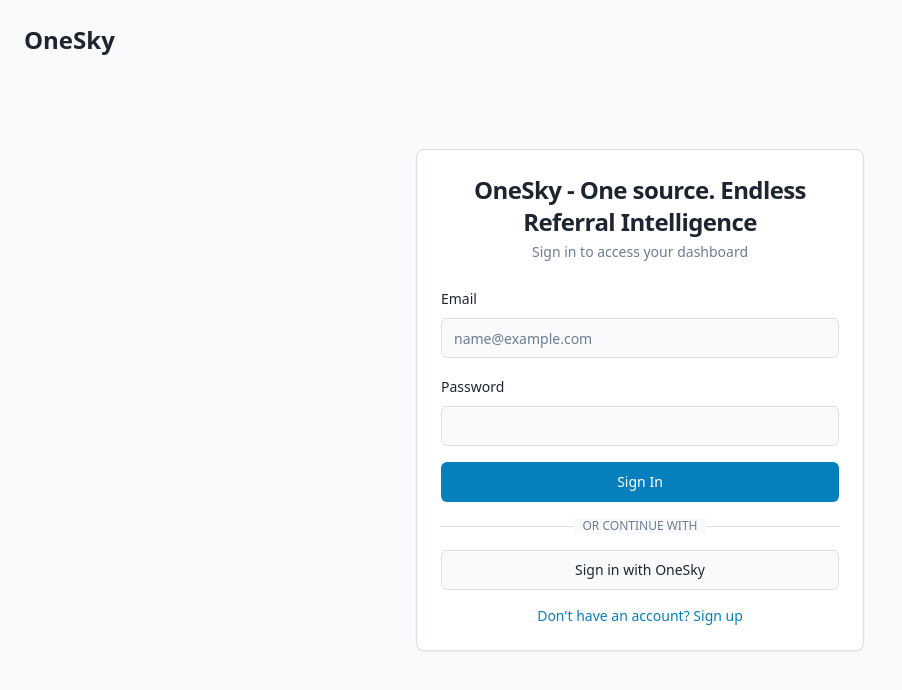
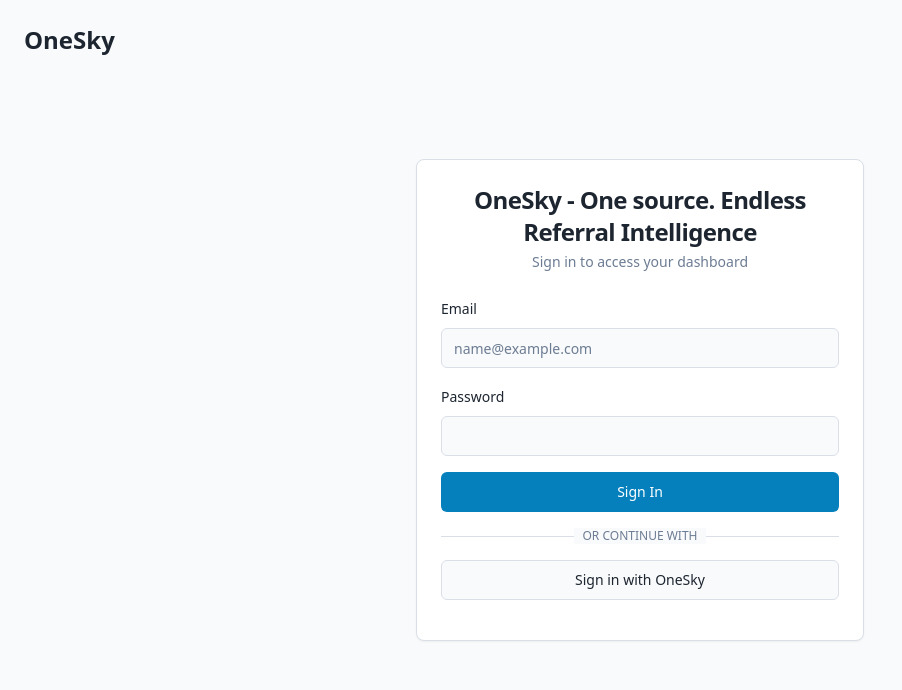
Before and after one commit to Adytor14/oneskymdm, a React (Vite) app: page /auth in a window 1280 px wide. Shown: the top 690 px of the page, without its empty margins (0-902 px from the left). Built offline with nearby package versions, Linux system fonts and the light colour scheme; the HTML template or start-up script is replaced by a standard one.

Commit message:
Code edited in Lovable Code Editor

```diff
--- a/src/pages/Auth.tsx
+++ b/src/pages/Auth.tsx
@@ -160,13 +160,7 @@ const Auth = () => {
           </Button>
 
           <div className="mt-4 text-center text-sm">
-            <button
-              type="button"
-              onClick={() => setIsLogin(!isLogin)}
-              className="text-primary hover:underline"
-            >
-              {isLogin ? "Don't have an account? Sign up" : "Already have an account? Sign in"}
-            </button>
+
           </div>
         </CardContent>
       </Card>
```
